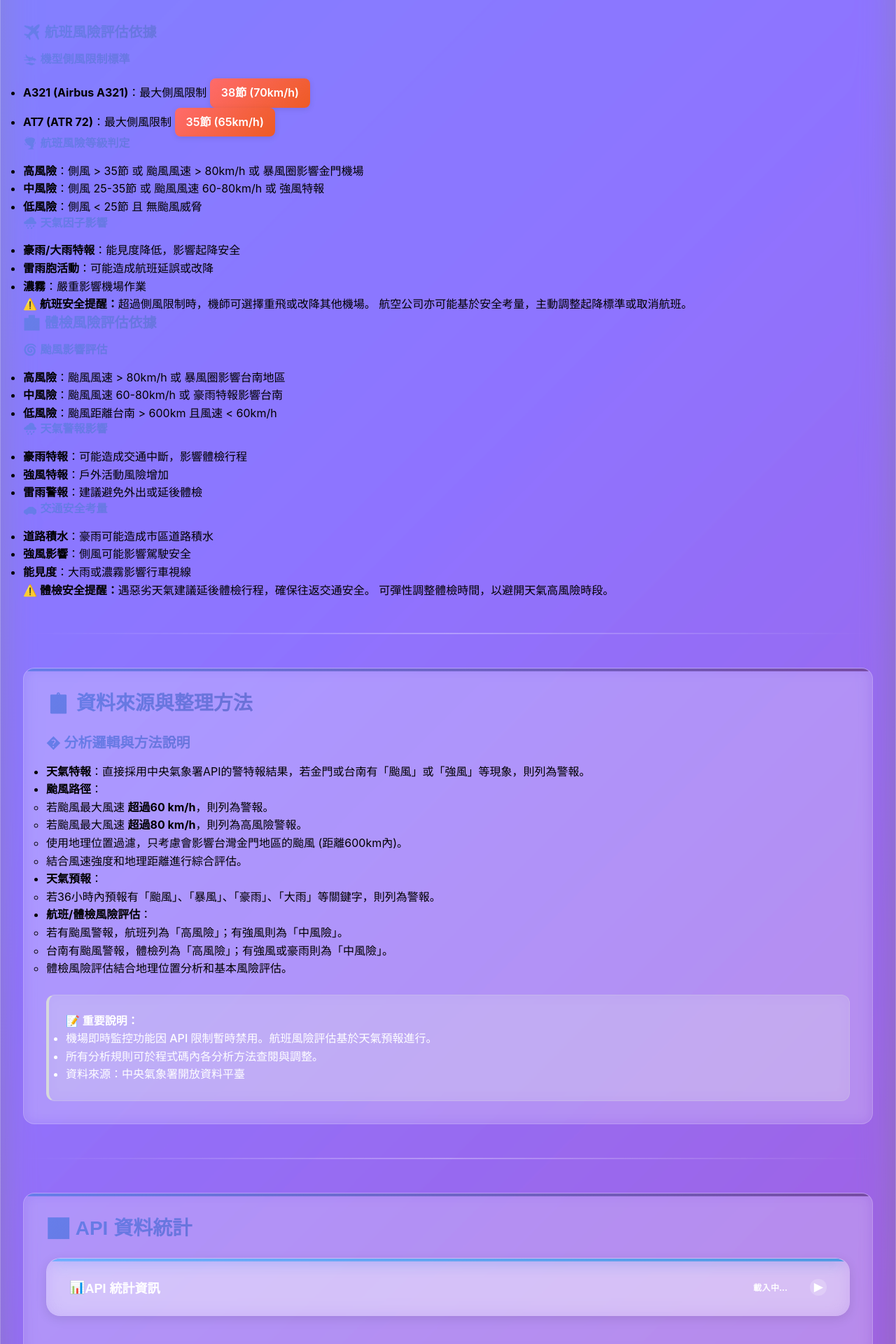
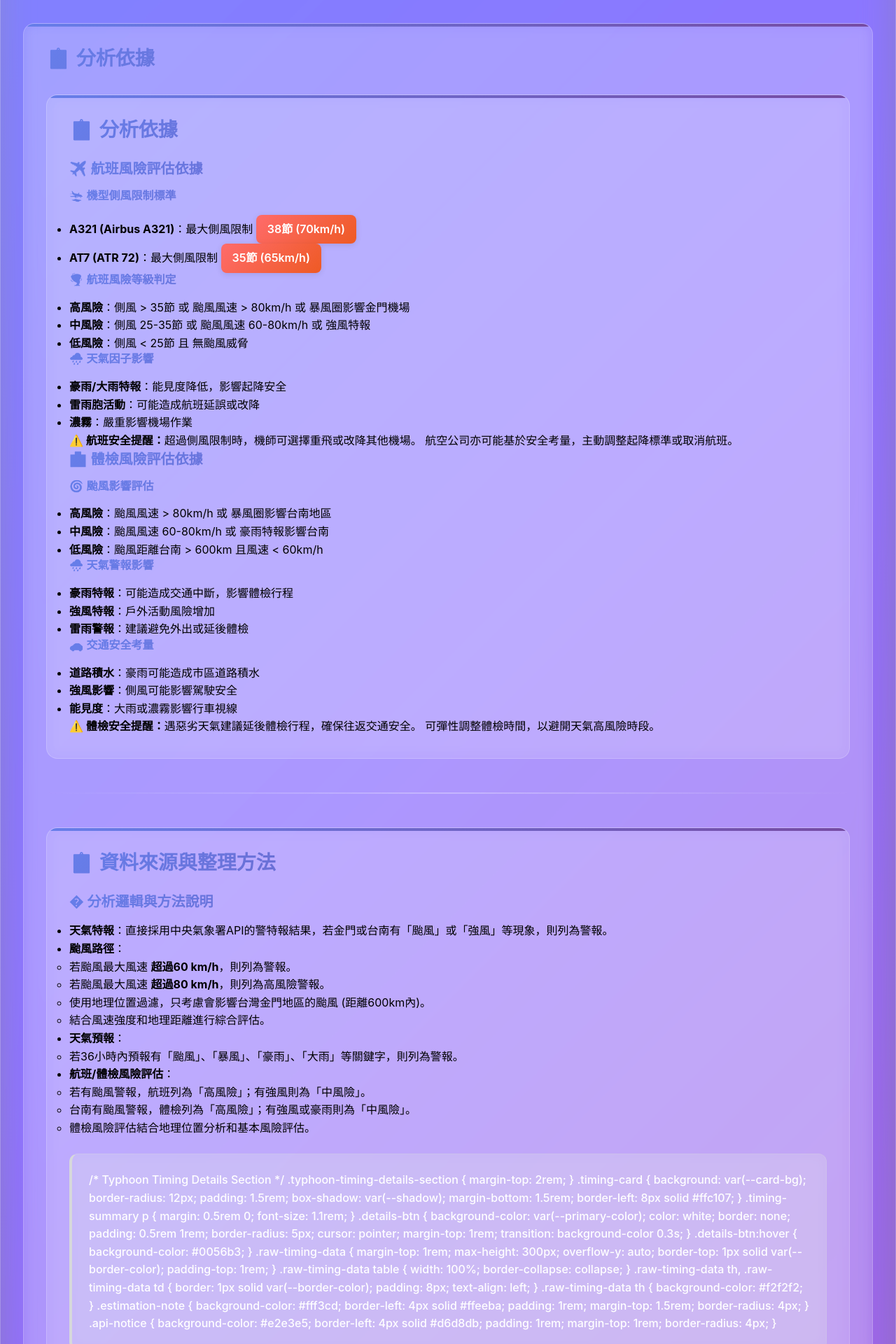
Before and after one commit to leepoweii/typhoon-weather-monitor, a FastAPI app: page / in a window 1280 px wide. Shown: the part 2120-4040 px from the top of the page at 70% size. Run offline with FastAPI, Linux system fonts and the light colour scheme; data that the repository does not hold is empty.

Commit message:
Revert "refactor: Repolish dashboard look and feel        │ │                                                                                                    │ │    This commit refactors the dashboard's styling to achieve a modern and slick look.               │ │                                                                                                    │ │    - Integrated previously extracted CSS rules into .                         │ │    - Applied consistent glass morphism effects and modern design principles across                 │ │    .                                                                     │ │    - Ensured proper styling for all sections, including risk cards, alerts, raw data blocks, and   │ │    timing details.                                                                                 │ │    - Removed redundant and misplaced CSS from .                          │ │                                                                                                    │ │    This significantly enhances the visual appeal and user experience of the dashboard."
This reverts commit fdc5ecc56846ee8aeeb4f37c316021724415d95e.

```diff
--- a/templates/dashboard.html
+++ b/templates/dashboard.html
@@ -136,7 +136,12 @@
 
 <hr class="section-divider">
 
-
+<!-- 分析依據區塊 -->
+<section class="analysis-criteria-section">
+    <h2>📋 分析依據</h2>
+<!-- 分析依據區塊 -->
+<section class="analysis-criteria-section">
+    <h2>📋 分析依據</h2>
 
     <!-- 航班風險評估依據 -->
     <div class="criteria-block flight-criteria">
@@ -237,12 +242,78 @@
         </ul>
 
         <div class="api-notice">
-            <p><strong>📝 重要說明：</strong></p>
-            <ul>
-                <li>機場即時監控功能因 API 限制暫時禁用。航班風險評估基於天氣預報進行。</li>
-                <li>所有分析規則可於程式碼內各分析方法查閱與調整。</li>
-                <li>資料來源：中央氣象署開放資料平臺</li>
-            </ul>
+            /* Typhoon Timing Details Section */
+    .typhoon-timing-details-section {
+        margin-top: 2rem;
+    }
+
+    .timing-card {
+        background: var(--card-bg);
+        border-radius: 12px;
+        padding: 1.5rem;
+        box-shadow: var(--shadow);
+        margin-bottom: 1.5rem;
+        border-left: 8px solid #ffc107;
+    }
+
+    .timing-summary p {
+        margin: 0.5rem 0;
+        font-size: 1.1rem;
+    }
+
+    .details-btn {
+        background-color: var(--primary-color);
+        color: white;
+        border: none;
+        padding: 0.5rem 1rem;
+        border-radius: 5px;
+        cursor: pointer;
+        margin-top: 1rem;
+        transition: background-color 0.3s;
+    }
+
+    .details-btn:hover {
+        background-color: #0056b3;
+    }
+
+    .raw-timing-data {
+        margin-top: 1rem;
+        max-height: 300px;
+        overflow-y: auto;
+        border-top: 1px solid var(--border-color);
+        padding-top: 1rem;
+    }
+
+    .raw-timing-data table {
+        width: 100%;
+        border-collapse: collapse;
+    }
+
+    .raw-timing-data th, .raw-timing-data td {
+        border: 1px solid var(--border-color);
+        padding: 8px;
+        text-align: left;
+    }
+
+    .raw-timing-data th {
+        background-color: #f2f2f2;
+    }
+
+    .estimation-note {
+        background-color: #fff3cd;
+        border-left: 4px solid #ffeeba;
+        padding: 1rem;
+        margin-top: 1.5rem;
+        border-radius: 4px;
+    }
+
+    .api-notice {
+        background-color: #e2e3e5;
+        border-left: 4px solid #d6d8db;
+        padding: 1rem;
+        margin-top: 1rem;
+        border-radius: 4px;
+    }
         </div>
     </div>
 </section>
```
